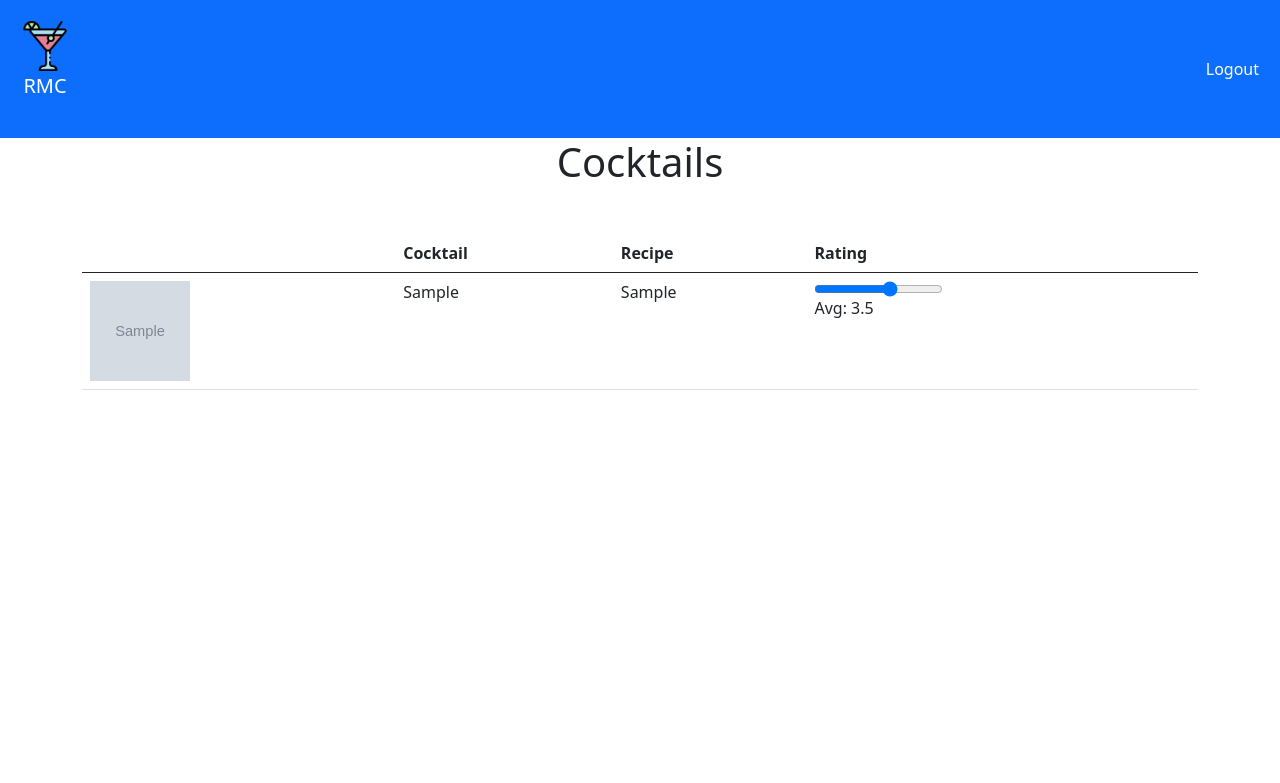
After one commit to egecam/RateMyCocktail, a Django app: page /loggedinhome in a window 1280 px wide. The commit adds this page. Shown: the top 783 px of the page. Run offline with Django 4.2, Linux system fonts and the light colour scheme; tables that the repository leaves empty hold one stand-in row (values such as "Sample post"); grey boxes marked "Sample" are stand-in pictures; a database or web service that is not in the repository returns one stand-in record (values such as "Sample title"); data that the repository does not hold is empty.

Commit message:
Added a lot stuff

```diff
--- a/backend/Cocktails/templates/cocktails.html
+++ b/backend/Cocktails/templates/home.html
@@ -58,7 +58,6 @@
                     <td>{{ cocktails.strDrink }}</td>
                     <td>{{ cocktails.strInstructions }}</td>
                     <td>Avg: {{ rate }} </td>
-                    <td><input type="range" min="0" max="5" ></td>
                 </tr>
                 {% endfor %}
             </tbody>
--- /dev/null
+++ b/backend/Cocktails/templates/loggedinhome.html
@@ -0,0 +1,64 @@
+{% load static %}
+
+<html lang="en">
+  <head>
+    <!-- Required meta tags -->
+    <meta charset="utf-8">
+    <meta name="viewport" content="width=device-width, initial-scale=1">
+    <!-- Bootstrap CSS -->
+    <link href="https://cdn.jsdelivr.net/npm/bootstrap@5.0.2/dist/css/bootstrap.min.css" rel="stylesheet" integrity="sha384-EVSTQN3/azprG1Anm3QDgpJLIm9Nao0Yz1ztcQTwFspd3yD65VohhpuuCOmLASjC" crossorigin="anonymous">
+     <script src="https://cdn.jsdelivr.net/npm/bootstrap@5.0.2/dist/js/bootstrap.bundle.min.js" integrity="sha384-MrcW6ZMFYlzcLA8Nl+NtUVF0sA7MsXsP1UyJoMp4YLEuNSfAP+JcXn/tWtIaxVXM" crossorigin="anonymous"></script>
+      <title>RateMyCocktail | Home</title>
+  </head>
+  <body>
+      <div class="container-fluid p-2 bg-primary text-white text-center">
+
+        <nav class=" navbar navbar-expand-lg bg-body-tertiary">
+
+
+            <div class="container-fluid">
+              <a class="navbar-brand" href="/loggedinhome">
+                <img src="{% static '/logo.png' %}" width="50" height="50" alt="logo">
+                <p class="text-white text-left">RMC</p>
+              </a>
+            </div>
+
+            <div class="container-fluid align-self-right text-right d-flex flex-row-reverse">
+              <div class="row ">
+                <div class="col-sm p-0">
+                    <a class="btn btn-primary" href="/">Logout</a>
+                </div>
+              </div>
+            </div>
+
+        </nav>
+
+      </div>
+
+      <h1 class="text-center">Cocktails</h1>
+
+
+      <div class="container mt-5">
+        <table class="table">
+            <thead>
+                <tr>
+                    <th></th>
+                    <th>Cocktail</th>
+                    <th>Recipe</th>
+                    <th>Rating</th>
+                </tr>
+            </thead>
+            <tbody>
+                {% for cocktails in cocktails %}
+                <tr>
+                    <td><img src="{{ cocktails.strDrinkThumb }}" width="100" height="100"></td>
+                    <td>{{ cocktails.strDrink }}</td>
+                    <td>{{ cocktails.strInstructions }}</td>
+                    <td><input type="range" min="0" max="5" ><br>Avg: {{ rate }} </td>
+                </tr>
+                {% endfor %}
+            </tbody>
+        </table>
+   </div>
+   </body>
+</html>
--- a/backend/Cocktails/urls.py
+++ b/backend/Cocktails/urls.py
@@ -5,5 +5,6 @@ from . import views
 urlpatterns = [
     path('', views.home, name='home'),  # this is homepage
     path('login', views.login, name='login'),
-    path('register', views.register),
+    path('register', views.register, name='register'),
+    path('loggedinhome', views.loggedinHome, name = 'loggedin')
 ]
--- a/backend/Cocktails/views.py
+++ b/backend/Cocktails/views.py
@@ -15,7 +15,7 @@ def login(request):
 
         if user is not None:
             auth_login(request, user)
-            return redirect('home')
+            return redirect('loggedin')
         else:
             return render(request, 'login.html', {'error_message': 'Invalid credentials'})
     else:
@@ -41,9 +41,13 @@ def home(request):
     response = requests.get(
         "https://www.thecocktaildb.com/api/json/v1/1/search.php?s=margarita")
     cocktails = response.json()['drinks']
-    return render(request, "cocktails.html", {"cocktails": cocktails, "rate": rate})
-    pass
+    return render(request, "home.html", {"cocktails": cocktails, "rate": rate})
 
+def loggedinHome(request):
+    response = requests.get(
+        "https://www.thecocktaildb.com/api/json/v1/1/search.php?s=margarita")
+    cocktails = response.json()['drinks']
+    return render(request, "loggedinhome.html", {"cocktails": cocktails, "rate": rate})
 
 '''
 arrayOfIngredients.push(
```
Also changed, not shown: backend/Cocktails/templates/login.html (+6 -4 lines), backend/Cocktails/templates/register.html (+5 -3 lines).
